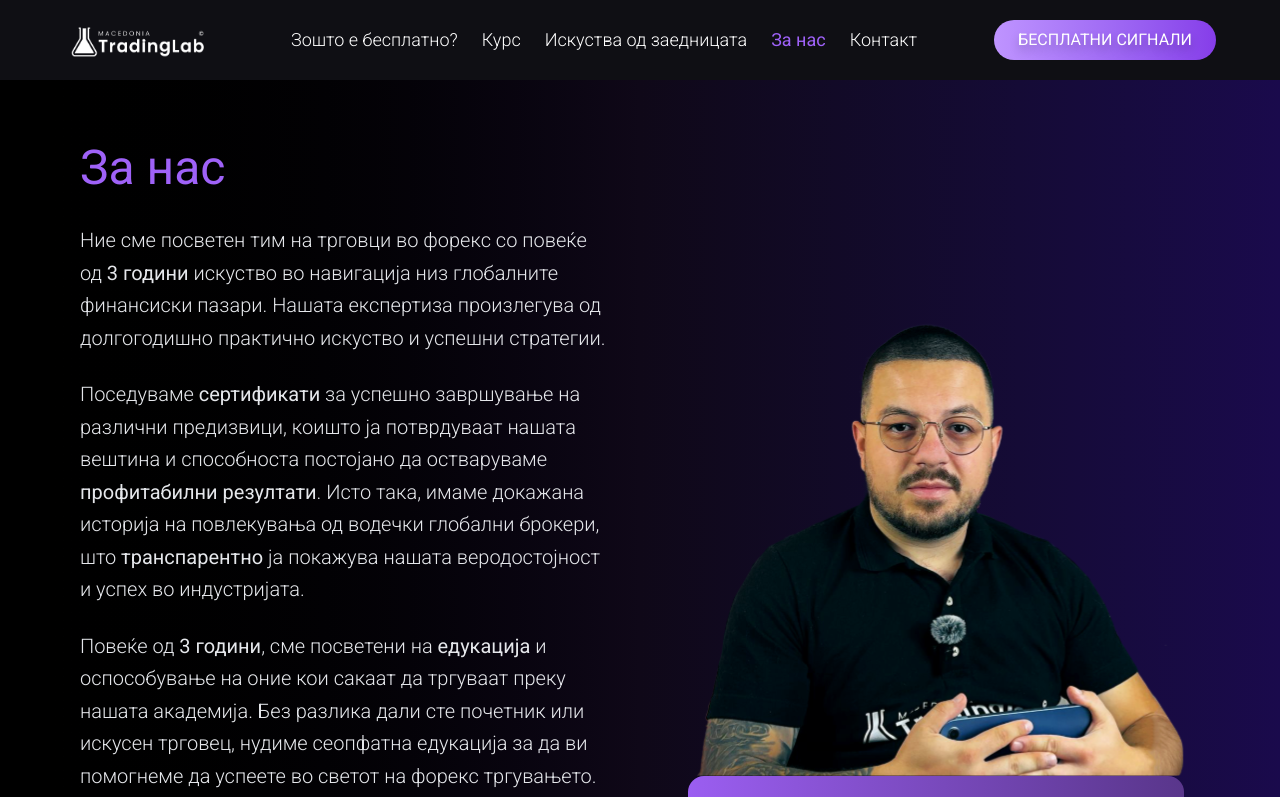
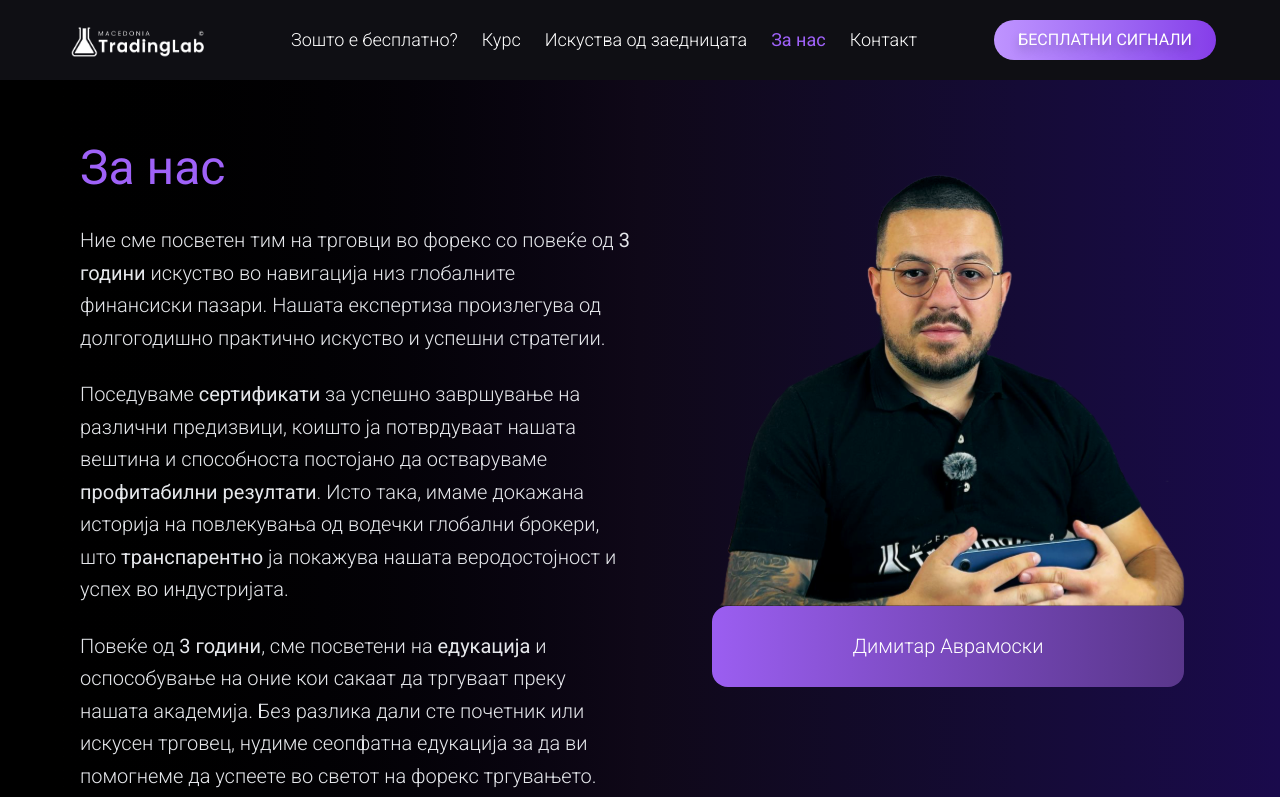
Before and after one commit to tradinglabmk/TradingLab, a Next.js app: page /about in a window 1280 px wide. Shown: the top 797 px of the page. Built offline with nearby package versions, Linux system fonts and the light colour scheme.

Commit message:
first round fixes

```diff
--- a/src/app/components/Footer/Footer.tsx
+++ b/src/app/components/Footer/Footer.tsx
@@ -25,18 +25,20 @@ export const Footer = () => {
             {/* Social Media Links */}
             <div className="space-y-3">
               <a
-                href="#"
+                href="https://www.instagram.com/tradinglab.mk/"
                 className="flex items-center space-x-3 text-gray-400 hover:text-white transition-colors duration-200"
+                target="_blank"
               >
                 <FaInstagram className="text-xl" />
-                <span className="underline">INSTAGRAM</span>
+                <span>INSTAGRAM</span>
               </a>
               <a
-                href="#"
+                href="https://www.youtube.com/@tradinglabmk"
                 className="flex items-center space-x-3 text-gray-400 hover:text-white transition-colors duration-200"
+                target="_blank"
               >
                 <FaYoutube className="text-xl" />
-                <span className="underline">YOUTUBE</span>
+                <span>YOUTUBE</span>
               </a>
             </div>
           </div>
--- a/src/app/components/ImageTextSection/ImageTextSection.tsx
+++ b/src/app/components/ImageTextSection/ImageTextSection.tsx
@@ -29,9 +29,9 @@ const ImageTextSection = ({
 
   return (
     <section className={`${backgroundColor} text-white py-16 px-6 md:px-12 lg:px-20`}>
-      <div className="max-w-7xl mx-auto flex flex-col lg:flex-row items-center gap-12 lg:gap-16">
+<div className="max-w-7xl mx-auto flex flex-col lg:flex-row items-start gap-12 lg:gap-16">
         {/* Text Content */}
-        <div className={`w-full lg:w-1/2 space-y-6 ${reverseLayout ? 'lg:order-2' : ''}`}>
+        <div className={`w-full lg:w-[55%] space-y-6 ${reverseLayout ? 'lg:order-2' : ''}`}>
           {title && (
             <h2 className="text-3xl md:text-4xl lg:text-5xl font-normal mb-8">
               <span style={{ color: titleColor }}>{title}</span>
@@ -44,7 +44,7 @@ const ImageTextSection = ({
         </div>
 
         {/* Image Section */}
-        <div className={`w-full lg:w-1/2 relative ${showQuoteOverlay ? 'mb-40' : ''} ${reverseLayout ? 'lg:order-1' : ''}`}>
+        <div className={`w-full lg:w-[45%] relative ${showQuoteOverlay ? 'mb-40' : ''} ${reverseLayout ? 'lg:order-1' : ''} flex-shrink-0`}>
           <div className="relative">
             <Image
               src={finalImageSrc}
```
